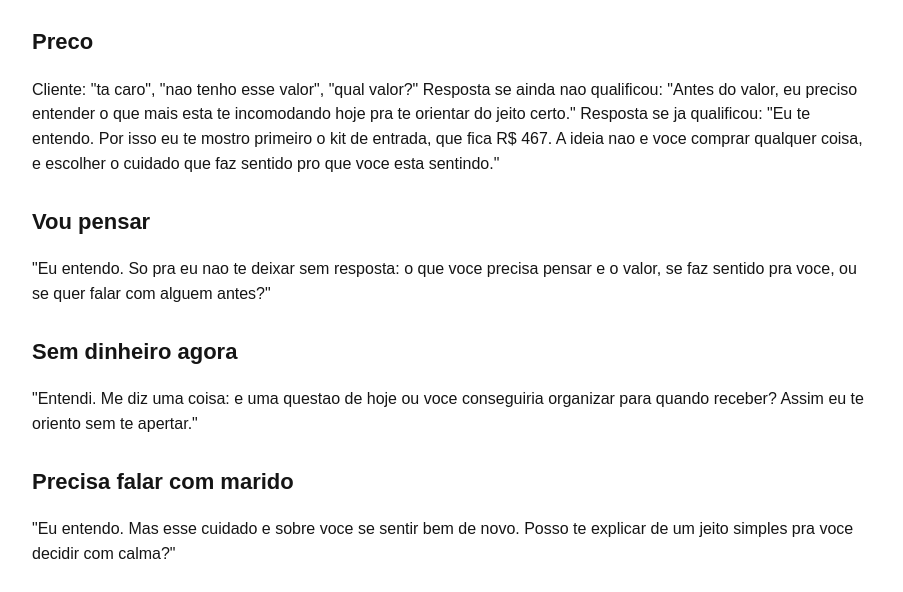
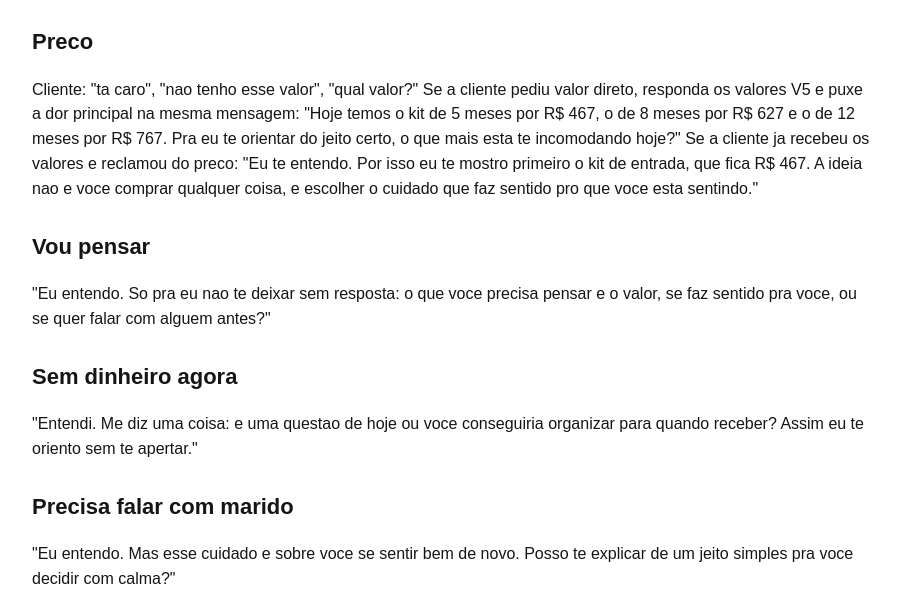
Before and after one commit to drnutra/jaiane-cerebro, a plain HTML site: page 04-objecoes-e-respostas.html in a window 1280 px wide. Shown: the part 143-735 px from the top of the page, without its empty margins (188-1091 px from the left). Drawn offline with Linux system fonts and the light colour scheme.

Commit message:
deploy: alinhar preco direto

```diff
--- a/04-objecoes-e-respostas.html
+++ b/04-objecoes-e-respostas.html
@@ -23,9 +23,9 @@
 <h1>Objecoes e respostas seguras</h1>
 <h2>Preco</h2>
 Cliente: "ta caro", "nao tenho esse valor", "qual valor?"
-Resposta se ainda nao qualificou:
-"Antes do valor, eu preciso entender o que mais esta te incomodando hoje pra te orientar do jeito certo."
-Resposta se ja qualificou:
+Se a cliente pediu valor direto, responda os valores V5 e puxe a dor principal na mesma mensagem:
+"Hoje temos o kit de 5 meses por R$ 467, o de 8 meses por R$ 627 e o de 12 meses por R$ 767. Pra eu te orientar do jeito certo, o que mais esta te incomodando hoje?"
+Se a cliente ja recebeu os valores e reclamou do preco:
 "Eu te entendo. Por isso eu te mostro primeiro o kit de entrada, que fica R$ 467. A ideia nao e voce comprar qualquer coisa, e escolher o cuidado que faz sentido pro que voce esta sentindo."
 <h2>Vou pensar</h2>
 "Eu entendo. So pra eu nao te deixar sem resposta: o que voce precisa pensar e o valor, se faz sentido pra voce, ou se quer falar com alguem antes?"
```
Also changed, not shown: 02-produto-v5.html (+2 -4 lines), llms.txt (+5 -9 lines).
